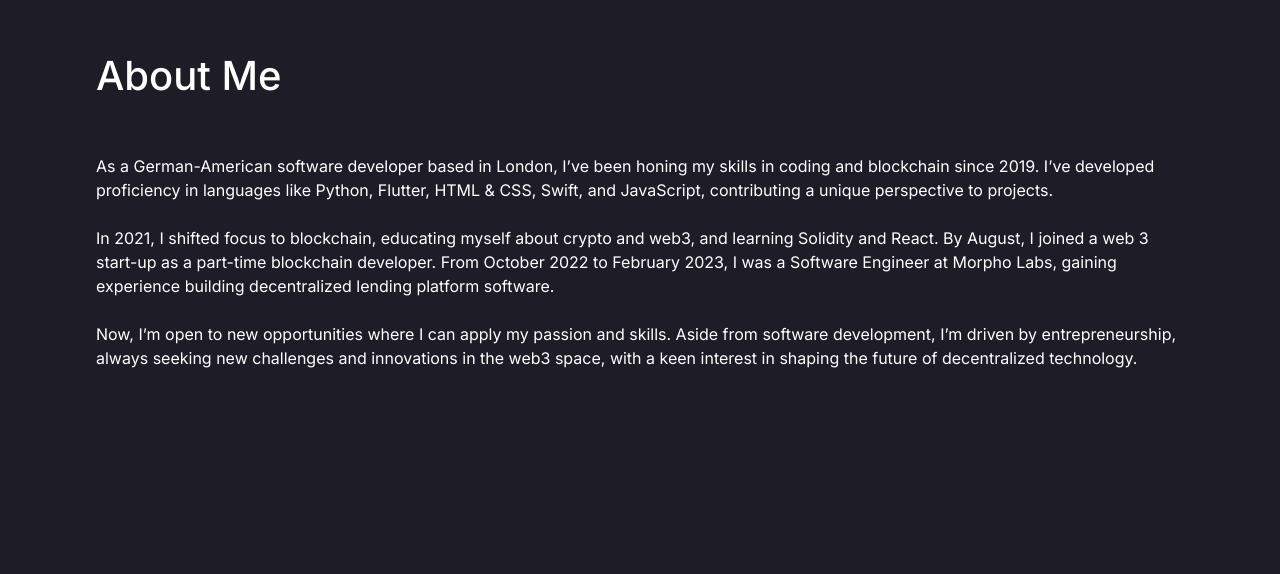
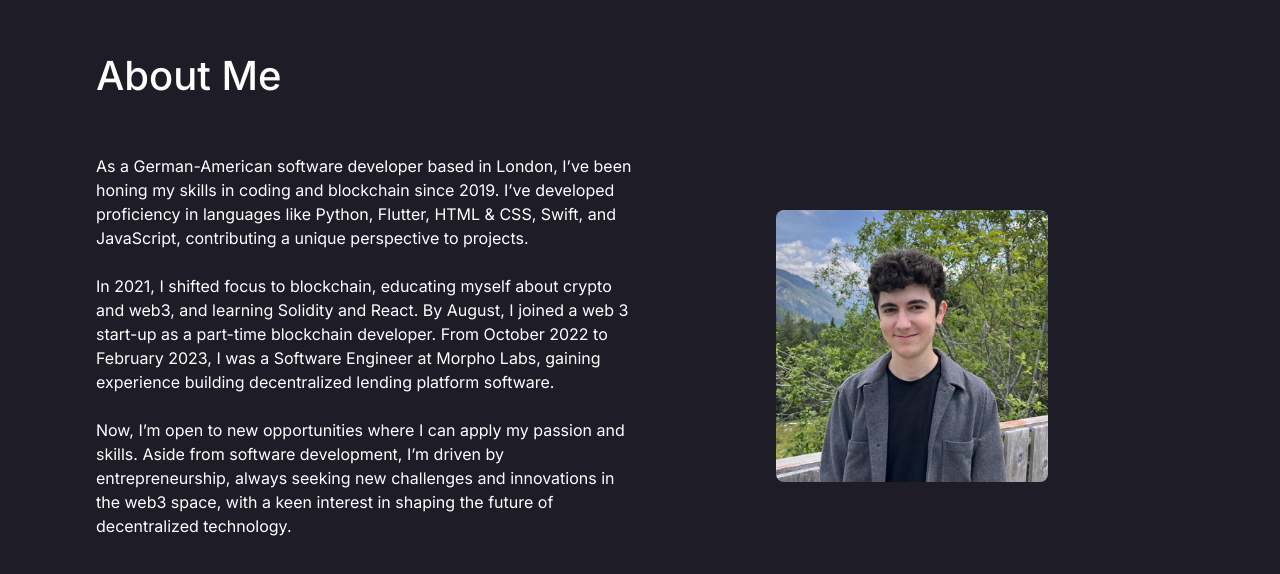
Before and after one commit to benbaessler/my-portfolio, a Next.js app: page / in a window 1280 px wide. Shown: the part 834-1408 px from the top of the page. Built offline with nearby package versions, Linux system fonts and the light colour scheme.

Commit message:
feat: add image

```diff
--- a/src/components/About.tsx
+++ b/src/components/About.tsx
@@ -1,21 +1,27 @@
+import Image from "next/image";
+import Portait from "@/assets/me.png";
+
+
 const About = () => (
   <div className="page-container">
     <h2>About Me</h2>
     <div className="flex flex-wrap">
-      <div>
+      <div className="md:w-1/2">
         <p>
           As a German-American software developer based in London, I’ve been
           honing my skills in coding and blockchain since 2019. I’ve developed
           proficiency in languages like Python, Flutter, HTML & CSS, Swift, and
           JavaScript, contributing a unique perspective to projects.
-        </p><br />
+        </p>
+        <br />
         <p>
           In 2021, I shifted focus to blockchain, educating myself about crypto
           and web3, and learning Solidity and React. By August, I joined a web 3
           start-up as a part-time blockchain developer. From October 2022 to
           February 2023, I was a Software Engineer at Morpho Labs, gaining
           experience building decentralized lending platform software.
-        </p><br />
+        </p>
+        <br />
         <p>
           Now, I’m open to new opportunities where I can apply my passion and
           skills. Aside from software development, I’m driven by
@@ -24,6 +30,15 @@ const About = () => (
           decentralized technology.
         </p>
       </div>
+      <div className="flex flex-col md:w-1/2 justify-center items-center">
+        <div className="w-1/2 max-w-lg min-w-sm">
+          <Image
+            src={Portait}
+            alt="Ben Baessler"
+            className="rounded-lg w-full"
+          />
+        </div>
+      </div>
     </div>
   </div>
 );
```
